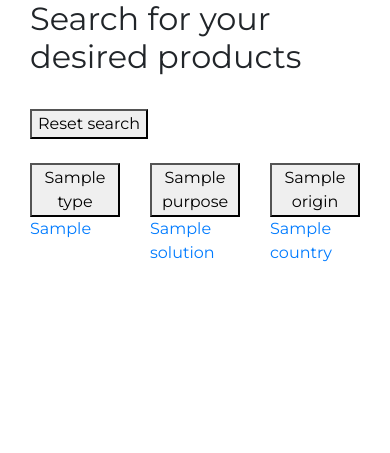
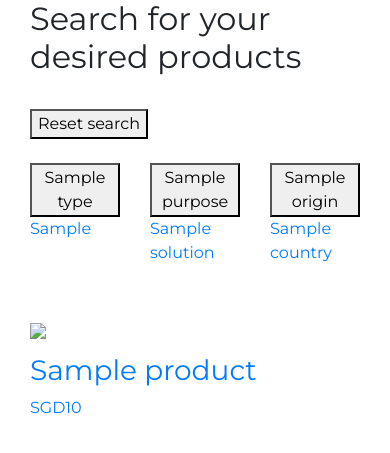
Before and after one commit to jlianyz/third-project, a Flask app: template templates/list_products.html in a window 390 px wide. Shown: the part 144-597 px from the top of the page. Run offline with Flask 2, Linux system fonts and the light colour scheme; the template is opened without the code that fills it: most values are stand-ins (such as "Sample title", 1, 10 or a date in 2020); some libraries are stand-ins or nearby versions.

Commit message:
added product cards section

```diff
--- a/templates/list_products.html
+++ b/templates/list_products.html
@@ -39,4 +39,19 @@
       </div>
     </div>
       <br><br>
+      <!--products list-->
+<div class="container">
+  <div class="row">
+    {% for product in products %}
+    <div class="col-sm-6 col-md-4" id="box">
+      <a href="product_details/{{product['_id']}}"><h3>
+      <img src="{{url_for('file', filename=product['product_image_name'])}}" id="productimg">
+        <h3>{{product.name}}</h3>
+        <p>SGD{{product.price}}</p></a>
+      </div>
+    {% endfor %}
+  </div>
+</div>
+
+
 {% endblock %}
```
